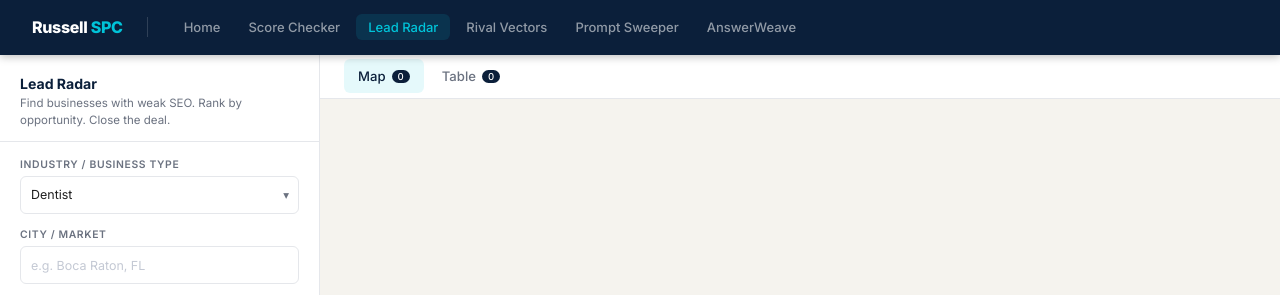
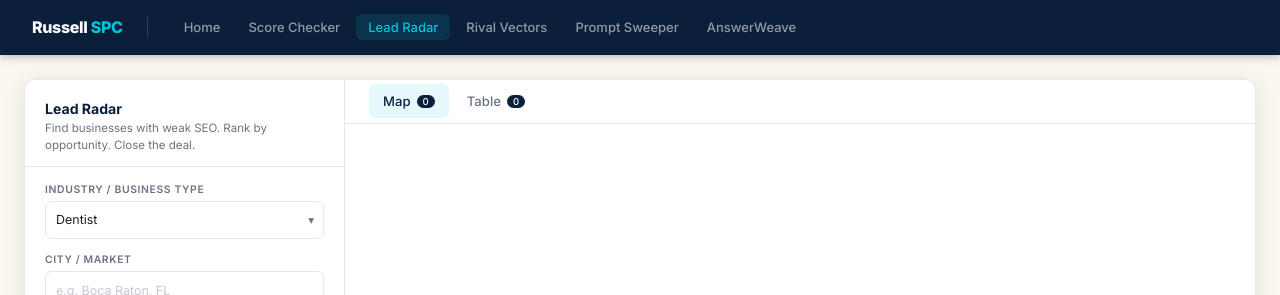
Before and after one commit to RRuss1/SEOrcery, a plain HTML site: page leads.html in a window 1280 px wide. Shown: the top 295 px of the page. Drawn offline with Linux system fonts and the light colour scheme; some packages are replaced by stand-ins of ours.

Commit message:
update 13

```diff
--- a/leads.html
+++ b/leads.html
@@ -39,9 +39,21 @@
 
 body {
   font-family: var(--font);
-  background: var(--offwhite);
+  background: #FAF7F0;
   color: var(--text);
   min-height: 100vh;
+}
+.app-wrapper {
+  max-width: 1400px;
+  margin: 1.5rem auto;
+  padding: 0 1.5rem;
+}
+.app-card {
+  background: var(--white);
+  border-radius: 12px;
+  box-shadow: 0 2px 24px rgba(11,31,58,0.08), 0 1px 4px rgba(11,31,58,0.04);
+  overflow: hidden;
+  border: 1px solid rgba(11,31,58,0.1);
 }
 
 /* ── Top nav ── */
@@ -114,7 +126,7 @@ body {
 .app {
   display: grid;
   grid-template-columns: var(--sidebar) 1fr;
-  height: calc(100vh - 52px);
+  height: calc(100vh - 52px - 3rem);
   overflow: hidden;
 }
 
@@ -643,6 +655,8 @@ body {
 </nav>
 
 <!-- APP SHELL -->
+<div class="app-wrapper">
+<div class="app-card">
 <div class="app">
 
   <!-- SIDEBAR -->
@@ -800,6 +814,8 @@ body {
     </div>
   </main>
 
+</div>
+</div>
 </div>
 
 <script>
```
